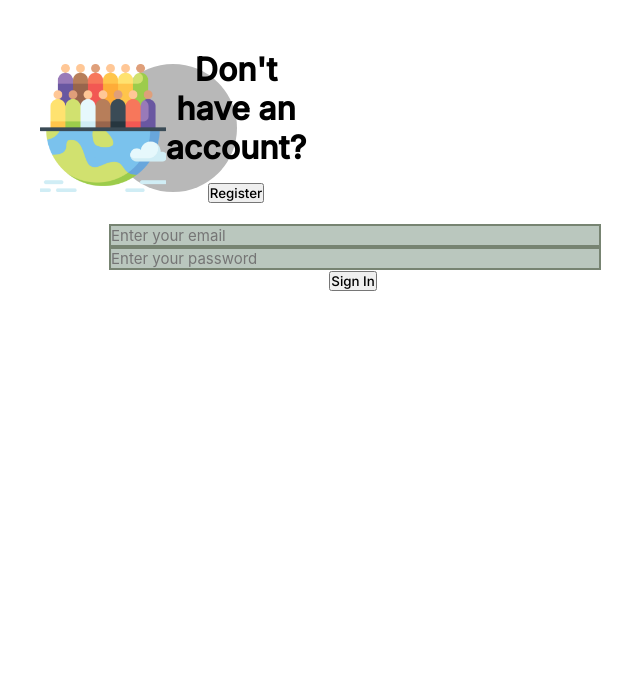
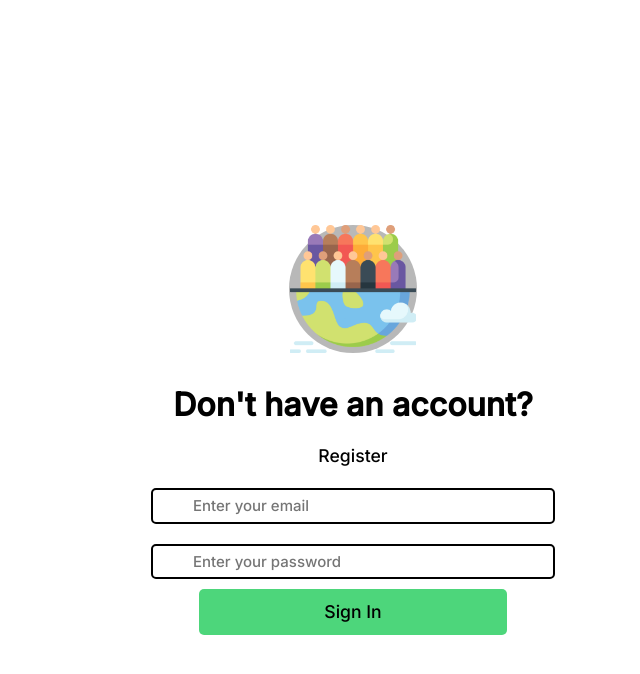
Before and after one commit to uwitdat/hackathon-immigrow-react, a React (Create React App) app: page /signup in a window 1280 px wide. Shown: the top 674 px of the page, without its empty margins (287-927 px from the left). Built offline with nearby package versions, Linux system fonts and the light colour scheme.

Commit message:
Additional styling

```diff
--- a/public/index.html
+++ b/public/index.html
@@ -2,14 +2,14 @@
 <html lang="en">
   <head>
     <meta charset="utf-8" />
-    <link rel="icon" href="%PUBLIC_URL%/favicon.ico" />
+    <link rel="icon" href="%PUBLIC_URL%/imigrow.png" />
     <meta name="viewport" content="width=device-width, initial-scale=1" />
     <meta name="theme-color" content="#000000" />
     <meta
       name="description"
       content="Web site created using create-react-app"
     />
-    <link rel="apple-touch-icon" href="%PUBLIC_URL%/logo192.png" />
+    <link rel="apple-touch-icon" href="%PUBLIC_URL%/imigrow.png" />
     <!--
       manifest.json provides metadata used when your web app is installed on a
       user's mobile device or desktop. See https://developers.google.com/web/fundamentals/web-app-manifest/
--- a/src/App.css
+++ b/src/App.css
@@ -1,3 +1,7 @@
 .App {
   text-align: center;
 }
+
+input {
+  background-color: red;
+}
--- a/src/components/AuthPage/AuthPage.css
+++ b/src/components/AuthPage/AuthPage.css
@@ -1,8 +1,27 @@
+.LandingPage-container {
+  height: 100vh;
+  width: 100vw;
+  display: flex;
+  flex-direction: column;
+  justify-content: center;
+  align-items: center;
+}
+
+
 .Signup-container {
     height: 100vh;
     display: flex;
     align-items: center;
     flex-direction: column;
+  }
+
+  button {
+    border: 1px solid transparent;
+    background-color: rgb(77, 214, 123);
+    border-radius: 5px;
+    width: 24vw;
+    padding: 0.7rem 0;
+    font-size: 1.1rem;
   }
 
   .immigrow-logo {
@@ -79,3 +98,31 @@
   .arr-down {
     font-size: 1.1rem;
   }
+
+  .register {
+    background-color: transparent;
+    margin-top: 0.5rem;
+    padding: 0.7rem 0;
+    width: 45vw;
+    display: flex;
+    justify-content: center;
+    align-items: center;
+    font-size: 1.1rem;
+  }
+
+  .signin {
+    background-color: transparent;
+    margin-top: 0.5rem;
+    padding: 0.7rem 0;
+    width: 45vw;
+    display: flex;
+    justify-content: center;
+    align-items: center;
+    font-size: 1.1rem;
+  }
+
+  img {
+    display: flex;
+    align-items: center;
+    justify-content: center;
+  }
--- a/src/components/AuthPage/AuthPage.jsx
+++ b/src/components/AuthPage/AuthPage.jsx
@@ -14,14 +14,16 @@ export default class AuthPage extends React.Component {
       <div className='LandingPage-container'>
           <div className='immigrow-logo'>
           <img style={{ height: '8rem' }} alt='logo' src='imigrow.png'></img>
+          </div>
+          <div>
                     <h1 className="text" onClick={() => this.setState(
                         { showLogin: !this.state.showLogin }
                     )}>
                         {this.state.showLogin
                             ?
-                            <>Don't have an account? <button>Register</button></>
+                            <>Don't have an account? <button className="register">Register</button></>
                             :
-                            <>Have an account? <button>Sign In</button></>
+                            <>Have an account? <button className="signin">Sign In</button></>
                         }</h1>
                 </div>
 
--- a/src/components/Form/Form.css
+++ b/src/components/Form/Form.css
@@ -8,3 +8,23 @@
   font-size: 1.2rem;
   margin-top: 3rem;
 }
+
+.content {
+  border: 10px;
+}
+
+button {
+  border: 1px solid transparent;
+  background-color: rgb(77, 214, 123);
+  border-radius: 5px;
+  width: 45vw;
+  padding: 0.7rem 0;
+  font-size: 1.1rem;
+  margin-top: 1rem;
+}
+
+p.content {
+  display: flex;
+  align-items: center;
+  justify-content: center;
+}
--- a/src/components/Form/Form.js
+++ b/src/components/Form/Form.js
@@ -34,12 +34,12 @@ handleSubmit = async () => {
   render() {
     return(
       <div>
-        <textarea
+        <textarea className="formcontent"
           name="content"
           onChange={this.handleChange}
           value={this.state.content}></textarea>
         <br/>
-        <button onClick={this.handleSubmit}>Submit!</button>
+        <button className="submitbtn" onClick={this.handleSubmit}>Submit!</button>
       </div>
     )
   }
--- /dev/null
+++ b/src/components/GroupsPage/GroupsPage.css
@@ -0,0 +1,11 @@
+.groups {
+    border: 1px solid transparent;
+    border-radius: 5px;
+    border: 2px solid black;
+    background-color: white;
+    width: 45vw;
+    padding: 4rem 0;
+    font-size: 1.1rem;
+    margin-top: 1rem;
+    margin: 1rem;
+}
--- a/src/components/GroupsPage/GroupsPage.jsx
+++ b/src/components/GroupsPage/GroupsPage.jsx
@@ -3,6 +3,7 @@ import { Link } from "react-router-dom";
 import Post from "../Post/Post";
 import Form from "../Form/Form";
 import FooterBar from "../FooterBar/FooterBar"
+import "./GroupsPage.css";
 
 
 export default class Forum extends Component {
@@ -10,19 +11,19 @@ export default class Forum extends Component {
           return (
             <div className="App">
                 <Link to='/forum'>
-                    <button>Community Group: French Speakers</button>
+                    <button className="groups">Community Group: French Speakers</button>
                 </Link>
                 <Link to='/forum'>
-                    <button>Community Group: Newcomers From Bahrain</button>
+                    <button className="groups">Community Group: Newcomers From Bahrain</button>
                 </Link>
                 <Link to='/forum'>
-                    <button>Community Group: Seeking Employment Opportunities</button>
+                    <button className="groups">Community Group: Seeking Employment Opportunities</button>
                 </Link>
                 <Link to='/forum'>
-                    <button>Community Group: Urdu Speakers</button>
+                    <button className="groups">Community Group: Urdu Speakers</button>
                 </Link>
                 <Link to='/forum'>
-                    <button>Community Group: Language Learning</button>
+                    <button className="groups">Community Group: Language Learning</button>
                 </Link>
                 <FooterBar />
             </div>
--- a/src/components/LoginForm/LoginForm.jsx
+++ b/src/components/LoginForm/LoginForm.jsx
@@ -36,7 +36,7 @@ export default class LoginForm extends Component {
 
           } catch (err) {
               console.log("signup error", err)
-              this.setState({error: 'oops, login failed. try again'});
+              this.setState({error: 'Login failed! Try again.'});
           }
     }
 
--- a/src/components/Map/Map.module.css
+++ b/src/components/Map/Map.module.css
@@ -31,15 +31,17 @@ body {
 
   input {
     color: black;
-    width: 100%;
-    height: 100%;
-    background-color: #BAC7BE;
-    border-color: #778472;
+    width: 50%;
+    height: 50%;
     border-style: solid;
     font-size: 15px;
-    font-family: -apple-system, BlinkMacSystemFont, 'Segoe UI', 'Roboto', 'Oxygen',
-    'Ubuntu', 'Cantarell', 'Fira Sans', 'Droid Sans', 'Helvetica Neue',
-    sans-serif;
+    padding: 0.4rem 2.5rem;
+    border-radius: 5px;
+    border: 2px solid black;
+    background-color: white;
+    font-family: "Inter", sans-serif;
+    font-weight: 500;
+    margin: 10px;
   }
 
   input:hover {
--- a/src/components/SignUpForm/SignUpForm.jsx
+++ b/src/components/SignUpForm/SignUpForm.jsx
@@ -38,7 +38,7 @@ export default class SignUpForm extends Component {
 
           } catch (err) {
               console.log("signup error", err)
-              this.setState({error: 'signup failed. try again'});
+              this.setState({error: 'Signup failed! Try again'});
           }
     }
 
--- a/src/components/UserLogout/UserLogout.jsx
+++ b/src/components/UserLogout/UserLogout.jsx
@@ -13,7 +13,8 @@ class UserLogOut extends React.Component {
   render() {
     return (
       <div className='UserLogOut'>
-        <button onClick={this.handleLogout}>Logout</button>
+        <IoIosLogOut className='footer-icon black' />
+        <p onClick={this.handleLogout} className='footer-text black'>LOGOUT</p>
       </div>
     );
   }
```
